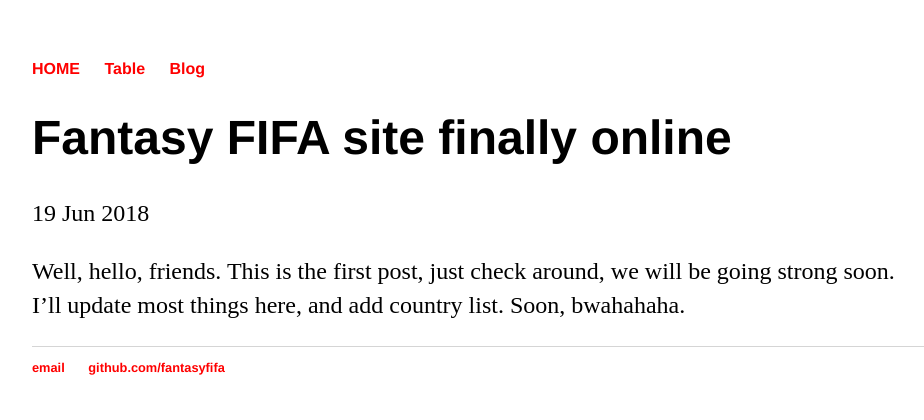
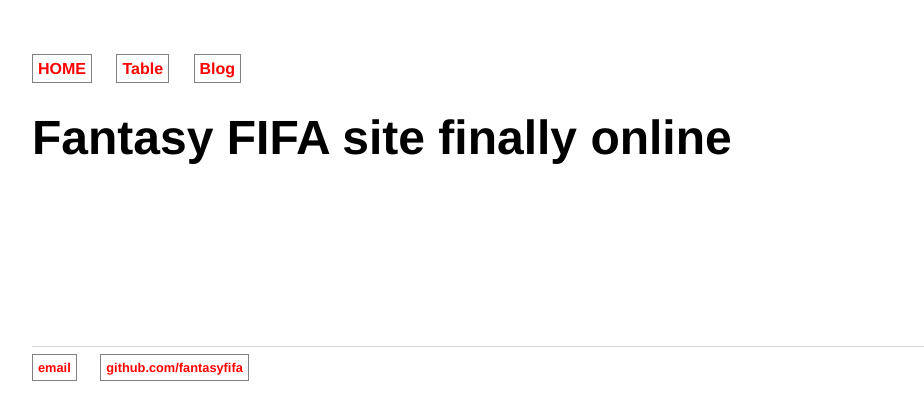
Before and after one commit to fantasyfifa/fantasyfifa.github.io, a Jekyll site: the page built from _posts/2018-06-19-site.md, in a window 1280 px wide. Shown: the top 420 px of the page, without its empty margins (160-1084 px from the left). Built offline with Jekyll 4.4.1, drawn with Linux system fonts in a browser that asks for light colours.

Commit message:
Update main.css

```diff
--- a/css/main.css
+++ b/css/main.css
@@ -13,14 +13,16 @@
     display: inline;
     margin-right: 20px;
 }
+nav ul li,footer ul li{
+    border : 1px solid grey;
+    padding : 5px 5px;
+}
 a {
     text-decoration: none;
     color: red;
 }
 a:hover {
     text-decoration: none;
-    border : 1px solid grey;
-    padding : 5px 5px;
  }
 h1 {
     font-size: 3em;
@@ -29,7 +31,7 @@
 p {
     font-size: 1.5em;
     line-height: 1.4em;
-    color: black;
+    color: white;
 }
 h2{
     color: red;
```
